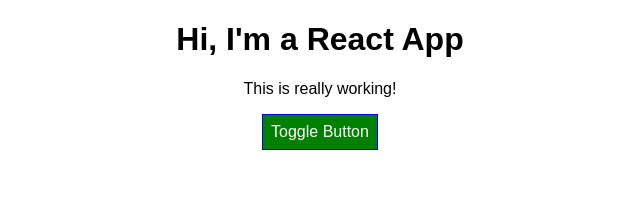
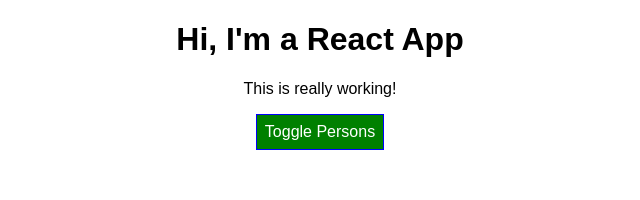
Before and after one commit to Nerajno/MaxReact, a React (Create React App) app in the folder exercises_downloaded/Section5/: page / in a window 1280 px wide. Shown: the top 200 px of the page, without its empty margins (320-960 px from the left). Built offline with nearby package versions, Linux system fonts and the light colour scheme.

Commit message:
completed using Styled Components

```diff
--- a/exercises_downloaded/Section5/package.json
+++ b/exercises_downloaded/Section5/package.json
@@ -6,7 +6,8 @@
     "radium": "^0.26.0",
     "react": "^16.13.0",
     "react-dom": "^16.13.0",
-    "react-scripts": "1.0.13"
+    "react-scripts": "1.0.13",
+    "styled-components": "^5.0.1"
   },
   "scripts": {
     "start": "react-scripts start",
--- a/exercises_downloaded/Section5/src/App.js
+++ b/exercises_downloaded/Section5/src/App.js
@@ -1,7 +1,22 @@
 import React, { Component } from 'react';
 import './App.css';
-import Radium, { StyleRoot } from 'radium';
+// import Radium, { StyleRoot } from 'radium';
+import styled from 'styled-components';
 import Person from './Person/Person';
+
+
+const StyledButton = styled.button`
+  background-color: green;
+  color: white;
+  font: inherit;
+  border: 1px solid blue;
+  padding: 8px;
+  cursor: pointer;
+
+  &:hover {
+    background-color: lightgreen;
+    color: black;
+}`;
 
 
 class App extends Component {
@@ -92,19 +107,15 @@
     }
 
     return (
-      <StyleRoot>
       <div className="App">
         <h1>Hi, I'm a React App</h1>
         <p className={classes.join(" ")}>This is really working!</p>
-        <button
-          style={style}
-          onClick={this.togglePersonsHandler}>Toggle Button</button>
+        <StyledButton onClick={this.togglePersonsHandler}>Toggle Persons</StyledButton>
           {persons}
       </div>
-      </StyleRoot>
     );
     // return React.createElement('div', {className: 'App'}, React.createElement('h1', null, 'Does this work now?'));
   }
 }
 
-export default Radium(App);
+export default App;
--- a/exercises_downloaded/Section5/src/Person/Person.js
+++ b/exercises_downloaded/Section5/src/Person/Person.js
@@ -1,7 +1,21 @@
 import React from 'react';
-import Radium from 'radium';
+// import Radium from 'radium';
 import './Person.css';
+import styled from 'styled-components';
 
+
+const StyledDiv = styled.div`
+    width: 60%;
+    margin: 16px auto;
+    border: 1px solid #eee;
+    box-shadow: 0 2px 3px #ccc;
+    padding: 16px;
+    text-align: center;
+
+    @media (min-width: 500px): {
+        width: '450px';
+ }
+`;
 const person = ( props ) => {
          const style = {
             '@media (min-width: 500px)': {
@@ -10,12 +24,13 @@
         };
 
     return (
-        <div className="Person" style={style}>
+        // <div className="Person" style={style}>
+        <StyledDiv>
             <p onClick={props.click}>I'm {props.name} and I am {props.age} years old!</p>
             <p>{props.children}</p>
             <input type="text" onChange={props.changed} value={props.name} />
-        </div>
-    )
+        </StyledDiv>
+    );
 };
 
-export default Radium(person);
+export default person;
```
Also changed, not shown: 1 other file (tests, documents, lock files or other folders).
